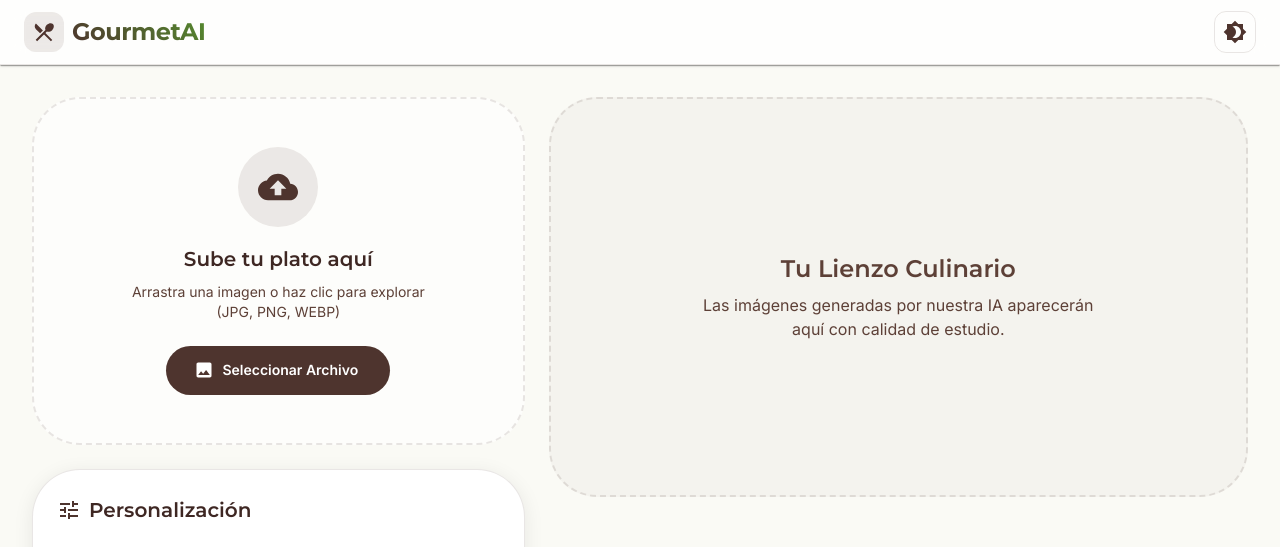
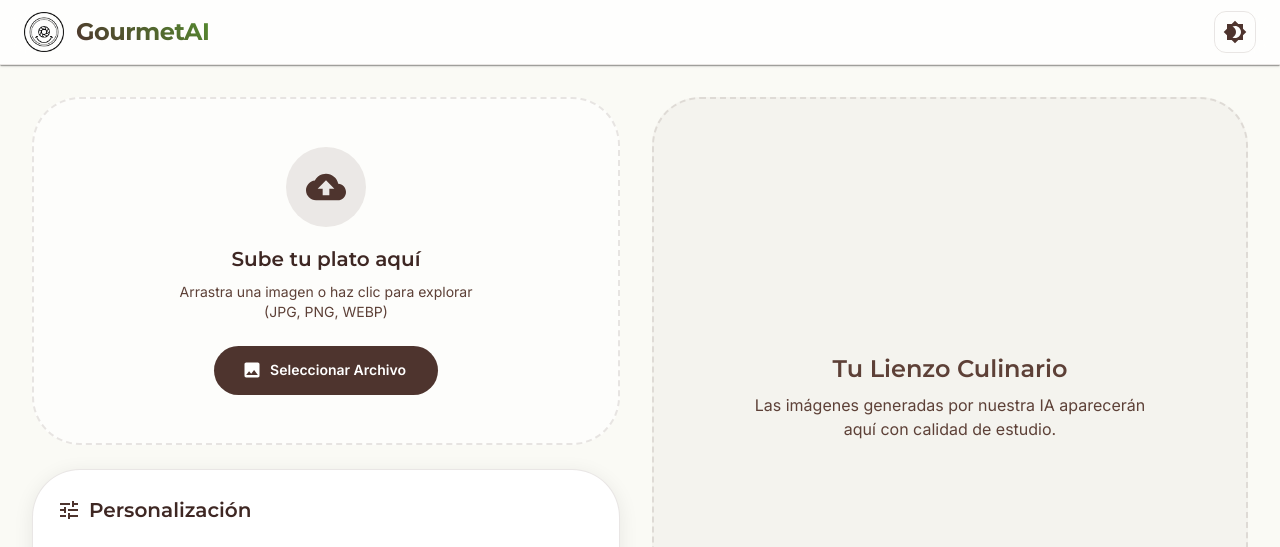
Before and after one commit to donchelo/GourmetAI, a React (Create React App) app: page / in a window 1280 px wide. Shown: the top 547 px of the page. Built offline with nearby package versions, Linux system fonts and the light colour scheme; no server answers.

Commit message:
Mejoras de UI: división de pantalla 50/50, progreso de carga realista y logo en header

```diff
--- a/src/App.js
+++ b/src/App.js
@@ -1,4 +1,4 @@
-import React, { useState } from 'react';
+import React, { useState, useRef } from 'react';
 import CssBaseline from '@mui/material/CssBaseline';
 import { Box, Grid } from '@mui/material';
 import Layout from './components/Layout';
@@ -28,6 +28,7 @@ import {
 
 function AppContent() {
   const [selectedImage, setSelectedImage] = useState(null);
+  const historyRef = useRef(null);
   const [parameters, setParameters] = useState({
     // Parámetros originales
     intensidadGourmet: INTENSIDAD_GOURMET_DEFAULT,
@@ -79,6 +80,12 @@ function AppContent() {
 
     try {
       await generate(selectedImage, parameters);
+      // Refrescar historial después de generar exitosamente
+      if (historyRef.current) {
+        setTimeout(() => {
+          historyRef.current?.refresh();
+        }, 1000); // Esperar 1 segundo para que Airtable procese
+      }
     } catch (err) {
       // El error ya está manejado en el hook
       console.error('Error en generación:', err);
@@ -94,10 +101,17 @@ function AppContent() {
     <>
       <CssBaseline />
       <Layout>
-        <Grid container spacing={3}>
-          {/* Columna Izquierda: Input y Parámetros */}
-          <Grid item xs={12} md={5}>
-            <Box sx={{ display: 'flex', flexDirection: 'column', gap: 3 }}>
+        <Grid container spacing={3} sx={{ mb: 4 }}>
+          {/* Columna Izquierda: Foto Original y Parámetros */}
+          <Grid item xs={12} md={6}>
+            <Box
+              sx={{
+                display: 'flex',
+                flexDirection: 'column',
+                gap: 3,
+                pr: { md: 1 }
+              }}
+            >
               <ImageUploader
                 onImageSelect={setSelectedImage}
                 selectedImage={selectedImage}
@@ -111,8 +125,9 @@ function AppContent() {
             </Box>
           </Grid>
 
-          {/* Columna Derecha: Output */}
-          <Grid item xs={12} md={7}>
+          {/* Columna Derecha: Foto Convertida */}
+          <Grid item xs={12} md={6}>
+            <Box sx={{ minHeight: '600px', height: { md: 'calc(100vh - 200px)' }, display: 'flex', flexDirection: 'column' }}>
               <GeneratedImages
                 images={generatedImages}
                 isLoading={isGenerating}
@@ -121,12 +136,13 @@ function AppContent() {
                 seed={lastSeed}
                 ingredients={ingredients}
               />
+            </Box>
           </Grid>
         </Grid>
 
         {/* Historial en la parte inferior */}
         <Box sx={{ mt: 4 }}>
-          <History onLoadGeneration={handleLoadGeneration} />
+          <History ref={historyRef} onLoadGeneration={handleLoadGeneration} />
         </Box>
       </Layout>
     </>
--- a/src/components/GeneratedImages.js
+++ b/src/components/GeneratedImages.js
@@ -38,15 +38,53 @@ const GeneratedImages = ({ images, isLoading, error, parameters, seed, ingredien
   const [openDialog, setOpenDialog] = useState(false);
   const [loadingMessageIndex, setLoadingMessageIndex] = useState(0);
   const [progress, setProgress] = useState(0);
+  const [startTime, setStartTime] = useState(null);
   const theme = useTheme();
   const isMobile = useMediaQuery(theme.breakpoints.down('sm'));
 
-  // Ciclar entre mensajes de carga y simular progreso
+  // Función para calcular progreso basado en tiempo transcurrido
+  // Tiempo estimado: 120 segundos (2 minutos)
+  const calculateProgress = (elapsedSeconds) => {
+    const totalEstimatedSeconds = 120; // 2 minutos
+    const progressRatio = Math.min(elapsedSeconds / totalEstimatedSeconds, 0.95); // Máximo 95%
+
+    // Curva de progreso más realista:
+    // - Inicio rápido (0-30%): primeros 20 segundos
+    // - Medio más lento (30-70%): siguientes 60 segundos
+    // - Final acelerado (70-95%): últimos 40 segundos
+
+    if (progressRatio <= 0.167) { // Primeros 20 segundos (0-30%)
+      return progressRatio * 1.8; // Acelera rápido al inicio
+    } else if (progressRatio <= 0.667) { // Siguientes 60 segundos (30-70%)
+      return 0.3 + (progressRatio - 0.167) * 0.8; // Progreso más lento
+    } else { // Últimos 40 segundos (70-95%)
+      return 0.7 + (progressRatio - 0.667) * 0.75; // Acelera hacia el final
+    }
+  };
+
+  // Completar progreso al 100% cuando termine la carga
+  useEffect(() => {
+    if (!isLoading && startTime !== null) {
+      setProgress(100);
+      const timer = setTimeout(() => {
+        setLoadingMessageIndex(0);
+        setProgress(0);
+        setStartTime(null);
+      }, 300);
+      return () => clearTimeout(timer);
+    }
+  }, [isLoading, startTime]);
+
+  // Ciclar entre mensajes de carga y simular progreso basado en tiempo
   useEffect(() => {
     if (!isLoading) {
-      setLoadingMessageIndex(0);
+      return;
+    }
+
+    // Inicializar tiempo de inicio cuando comienza la carga
+    if (startTime === null) {
+      setStartTime(Date.now());
       setProgress(0);
-      return;
     }
 
     // Cambiar mensaje cada 3 segundos
@@ -56,19 +94,20 @@ const GeneratedImages = ({ images, isLoading, error, parameters, seed, ingredien
       );
     }, 3000);
 
-    // Simular progreso gradual (no llega a 100% hasta que termine)
+    // Actualizar progreso basado en tiempo transcurrido (cada segundo)
     const progressInterval = setInterval(() => {
-      setProgress(prev => {
-        if (prev >= 90) return prev; // Se detiene en 90% hasta que termine
-        return prev + Math.random() * 8;
-      });
-    }, 500);
+      if (startTime !== null) {
+        const elapsedSeconds = (Date.now() - startTime) / 1000;
+        const calculatedProgress = calculateProgress(elapsedSeconds);
+        setProgress(Math.min(calculatedProgress * 100, 95)); // Máximo 95% hasta que termine
+      }
+    }, 1000); // Actualizar cada segundo para mayor precisión
 
     return () => {
       clearInterval(messageInterval);
       clearInterval(progressInterval);
     };
-  }, [isLoading]);
+  }, [isLoading, startTime]);
 
   const handleImageClick = (imageUrl) => {
     setSelectedImage(imageUrl);
@@ -112,7 +151,8 @@ const GeneratedImages = ({ images, isLoading, error, parameters, seed, ingredien
           borderRadius: 4,
           background: `linear-gradient(135deg, ${alpha(theme.palette.primary.main, 0.05)} 0%, ${alpha(theme.palette.secondary.main, 0.08)} 100%)`,
           border: `1px solid ${alpha(theme.palette.primary.main, 0.15)}`,
-          minHeight: '450px',
+          minHeight: '100%',
+          height: '100%',
           display: 'flex',
           flexDirection: 'column',
           alignItems: 'center',
@@ -212,7 +252,7 @@ const GeneratedImages = ({ images, isLoading, error, parameters, seed, ingredien
           color="text.secondary"
           sx={{ mb: 3, textAlign: 'center' }}
         >
-          Esto puede tomar entre 1-2 minutos
+          Tiempo estimado: ~2 minutos
         </Typography>
 
         {/* Barra de progreso */}
@@ -269,7 +309,8 @@ const GeneratedImages = ({ images, isLoading, error, parameters, seed, ingredien
           p: 8,
           textAlign: 'center',
           backgroundColor: alpha(theme.palette.text.primary, 0.03),
-          minHeight: '400px',
+          minHeight: '100%',
+          height: '100%',
           display: 'flex',
           alignItems: 'center',
           justifyContent: 'center',
@@ -294,7 +335,7 @@ const GeneratedImages = ({ images, isLoading, error, parameters, seed, ingredien
 
   return (
     <>
-      <Box sx={{ animation: 'fadeIn 0.5s ease-in' }}>
+      <Box sx={{ animation: 'fadeIn 0.5s ease-in', height: '100%', display: 'flex', flexDirection: 'column' }}>
         <Box sx={{ display: 'flex', justifyContent: 'space-between', alignItems: 'center', mb: 2 }}>
            <Typography variant="h6" fontWeight="700">
              Resultado Gourmet
@@ -309,8 +350,10 @@ const GeneratedImages = ({ images, isLoading, error, parameters, seed, ingredien
             borderRadius: 4,
             cursor: 'zoom-in',
             width: '100%',
-            aspectRatio: '1',
+            flex: 1,
+            minHeight: 0,
             bgcolor: 'background.paper',
+            display: 'flex',
             '&:hover .overlay': {
               opacity: 1
             },
@@ -320,7 +363,8 @@ const GeneratedImages = ({ images, isLoading, error, parameters, seed, ingredien
             [theme.breakpoints.down('sm')]: {
               '& .overlay': {
                 opacity: 1
-              }
+              },
+              aspectRatio: '1'
             }
           }}
           onClick={() => handleImageClick(imageUrl)}
@@ -331,7 +375,7 @@ const GeneratedImages = ({ images, isLoading, error, parameters, seed, ingredien
               style={{
                 width: '100%',
                 height: '100%',
-                objectFit: 'cover',
+                objectFit: 'contain',
                 transition: 'transform 0.5s ease'
               }}
             />
--- a/src/components/History.js
+++ b/src/components/History.js
@@ -1,4 +1,4 @@
-import React, { useEffect, useState } from 'react';
+import React, { useEffect, useState, useImperativeHandle, forwardRef } from 'react';
 import {
   Box,
   Paper,
@@ -13,10 +13,9 @@ import ArrowForwardIosIcon from '@mui/icons-material/ArrowForwardIos';
 import HistoryIcon from '@mui/icons-material/History';
 import { getHistory } from '../services/airtableService';
 
-const History = ({ onLoadGeneration }) => {
+const History = forwardRef(({ onLoadGeneration }, ref) => {
   const [history, setHistory] = useState([]);
   const [loading, setLoading] = useState(false);
-  const [scrollPosition, setScrollPosition] = useState(0);
   const theme = useTheme();
 
   useEffect(() => {
@@ -36,15 +35,20 @@ const History = ({ onLoadGeneration }) => {
     }
   };
 
+  // Exponer método para refrescar desde el componente padre
+  useImperativeHandle(ref, () => ({
+    refresh: loadHistory
+  }));
+
   const handleScroll = (direction) => {
     const container = document.getElementById('history-container');
     if (container) {
       const scrollAmount = 300;
+      const currentScroll = container.scrollLeft;
       const newPosition = direction === 'left'
-        ? scrollPosition - scrollAmount
-        : scrollPosition + scrollAmount;
+        ? currentScroll - scrollAmount
+        : currentScroll + scrollAmount;
       container.scrollTo({ left: newPosition, behavior: 'smooth' });
-      setScrollPosition(newPosition);
     }
   };
 
@@ -176,6 +180,8 @@ const History = ({ onLoadGeneration }) => {
       </Box>
     </Box>
   );
-};
+});
+
+History.displayName = 'History';
 
 export default History;
--- a/src/components/Layout.js
+++ b/src/components/Layout.js
@@ -1,6 +1,5 @@
 import React from 'react';
 import { Box, Container, Typography, AppBar, Toolbar, IconButton, useTheme, alpha } from '@mui/material';
-import RestaurantMenuIcon from '@mui/icons-material/RestaurantMenu';
 import Brightness4Icon from '@mui/icons-material/Brightness4';
 import Brightness7Icon from '@mui/icons-material/Brightness7';
 import { useColorMode } from '../context/ThemeContext';
@@ -22,18 +21,19 @@ const Layout = ({ children }) => {
         }}
       >
         <Toolbar>
-          <Box sx={{ display: 'flex', alignItems: 'center', flexGrow: 1, gap: 1 }}>
+          <Box sx={{ display: 'flex', alignItems: 'center', flexGrow: 1, gap: 1.5 }}>
             <Box
+              component="img"
+              src="/images/logo.png"
+              alt="GourmetAI Logo"
               sx={{
-                p: 1,
-                borderRadius: '12px',
-                bgcolor: alpha(theme.palette.primary.main, 0.1),
-                color: 'primary.main',
-                display: 'flex'
+                height: 40,
+                width: 'auto',
+                objectFit: 'contain',
+                filter: mode === 'dark' ? 'invert(1)' : 'none',
+                transition: 'filter 0.3s ease'
               }}
-            >
-              <RestaurantMenuIcon />
-            </Box>
+            />
             <Typography
               variant="h5"
               component="div"
@@ -62,7 +62,7 @@ const Layout = ({ children }) => {
           </IconButton>
         </Toolbar>
       </AppBar>
-      <Container maxWidth="xl" sx={{ flexGrow: 1, py: 4, px: { xs: 2, md: 4 } }}>
+      <Container maxWidth="xl" sx={{ flexGrow: 1, py: 4, px: { xs: 2, md: 4 }, display: 'flex', flexDirection: 'column' }}>
         {children}
       </Container>
       <Box
```
Also changed, not shown: public/images/logo.png (added), 1 other file (tests, documents, lock files or other folders). Lines whose indentation alone changed are shown as unchanged.
